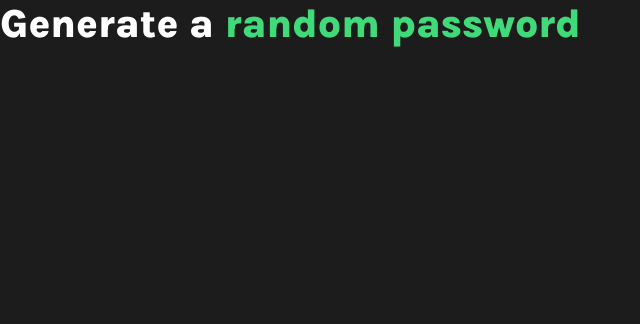
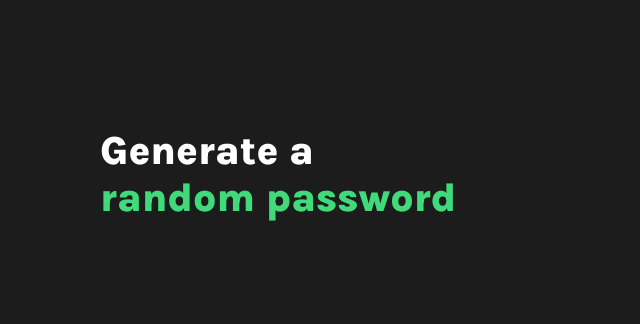
Before and after one commit to kelivreno/password_generator, a website built with Vite: page index.html in a window 1280 px wide. Shown: the whole page, without its empty margins (0-640 px from the left). Built offline with nearby package versions, Linux system fonts and the light colour scheme; a web font is replaced by a local one.

Commit message:
Wrap title in hero section for improved layout

```diff
--- a/index.css
+++ b/index.css
@@ -1,6 +1,11 @@
 body {
     margin: 0;
     background-color: #1C1C1C;
+}
+
+#hero {
+    padding: 100px 100px;
+    margin: 0px auto;
 }
 
 .title {
--- a/index.html
+++ b/index.html
@@ -6,7 +6,10 @@
         <link href="https://fonts.googleapis.com/css2?family=Happy+Monkey&family=Karla:ital,wght@0,200..800;1,200..800&display=swap" rel="stylesheet">
     </head>
     <body>
-        <h1 class="title">Generate a <span class="green-text">random password</span></h1>
-        <script src="index.js"></script>
+        <div id="hero">
+            <h1 class="title">Generate a
+            <br> <span class="green-text">random password</span></h1>
+            <script src="index.js"></script>
+        </div>
     </body>
 </html>
```
